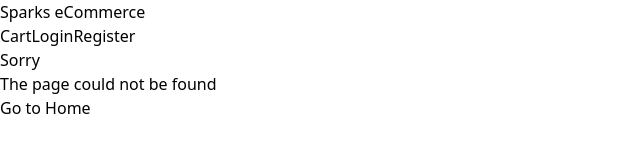
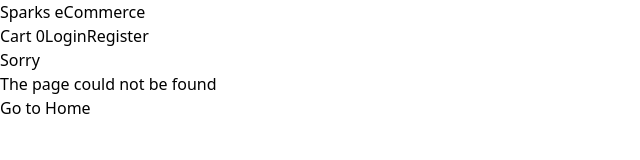
Before and after one commit to Cheng0315/sparks-ecommerce, a React (Vite) app in the folder client/: page /page-not-found in a window 1280 px wide. Shown: the top 160 px of the page, without its empty margins (0-640 px from the left). Built offline with nearby package versions, Linux system fonts and the light colour scheme; no server answers.

Commit message:
add useCartQuantity hook to the frontend

```diff
--- a/client/src/components/Navbar.jsx
+++ b/client/src/components/Navbar.jsx
@@ -1,9 +1,11 @@
 import { Link } from "react-router-dom";
 import { useLogout } from "../hooks/user";
 import { useSelector } from "react-redux";
+import { useCartQuantity } from "../hooks/cart";
 
 const Navbar = () => {
   const user = useSelector((state) => state.user.user);
+  const cartQuantity = useCartQuantity();
 
   const logout = useLogout()
 
@@ -12,7 +14,7 @@ const Navbar = () => {
       <div className="container mx-auto flex justify-between items-center">
         <Link to="/" className="text-white text-lg font-bold">Sparks eCommerce</Link>
         <div className="space-x-4">
-        <Link to="/cart" className="text-gray-300 hover:text-white">Cart</Link>
+        <Link to="/cart" className="text-gray-300 hover:text-white">Cart {cartQuantity}</Link>
           {user ? (
             <>
               {user.role === "user" ? <Link to="/account/update-role" className="text-gray-300 hover:text-white">Become A Seller</Link> : ""}
--- a/client/src/hooks/cart/index.js
+++ b/client/src/hooks/cart/index.js
@@ -2,3 +2,4 @@
 export { default as useFetchCart } from "./useFetchCart.js";
 export { default as useUpdateCartItemQuantity } from "./useUpdateCartItemQuantity.js";
 export { default as useUpdateItemQuantity } from "./useUpdateItemQuantity.js";
+export { default as useCartQuantity } from "./useCartQuantity.js";
--- /dev/null
+++ b/client/src/hooks/cart/useCartQuantity.js
@@ -0,0 +1,15 @@
+import { useSelector } from "react-redux";
+
+const useCartQuantity = () => {
+  const user = useSelector((state) => state.user.user);
+
+  if (user) {
+    const cart = useSelector((state) => state.cart.cart);
+    return cart.reduce((total, item) => total + item.quantity, 0);
+  } else {
+    const guestCart = useSelector((state) => state.guestCart.guestCart);
+    return guestCart.reduce((total, item) => total + item.quantity, 0);
+  }
+};
+
+export default useCartQuantity;
--- a/client/src/hooks/user/useLogout.js
+++ b/client/src/hooks/user/useLogout.js
@@ -1,7 +1,7 @@
 import { useDispatch } from "react-redux"
 import { useNavigate } from "react-router-dom";
 import { apiAxios } from "../../services/api/authAxios";
-import { clearAccessToken, clearGuestCart, clearUser } from "../../features/slices";
+import { clearAccessToken, clearCart, clearUser } from "../../features/slices";
 
 /* custom hook for handling user logout */
 const useLogout = () => {
@@ -12,6 +12,7 @@ const useLogout = () => {
     /* Clear user and access token on frontend */
     dispatch(clearUser());
     dispatch(clearAccessToken());
+    dispatch(clearCart());
     try {
       /* Make request to backend to delete refresh token on frontend and backend*/
       const response = await apiAxios.delete("/api/users/logout");
--- a/client/src/pages/product/productDetailsPage/index.jsx
+++ b/client/src/pages/product/productDetailsPage/index.jsx
@@ -51,7 +51,7 @@ const ProductDetailsPage = () => {
         <select
           id="quantity"
           value={quantity}
-          onChange={(e) => setQuantity(e.target.value)}
+          onChange={(e) => setQuantity(Number(e.target.value))}
           className="block w-full border-gray-300 rounded-md shadow-sm focus:ring focus:ring-opacity-50 focus:ring-blue-300 mb-4"
         >
           {[...Array(50).keys()].map((n) => (
```
